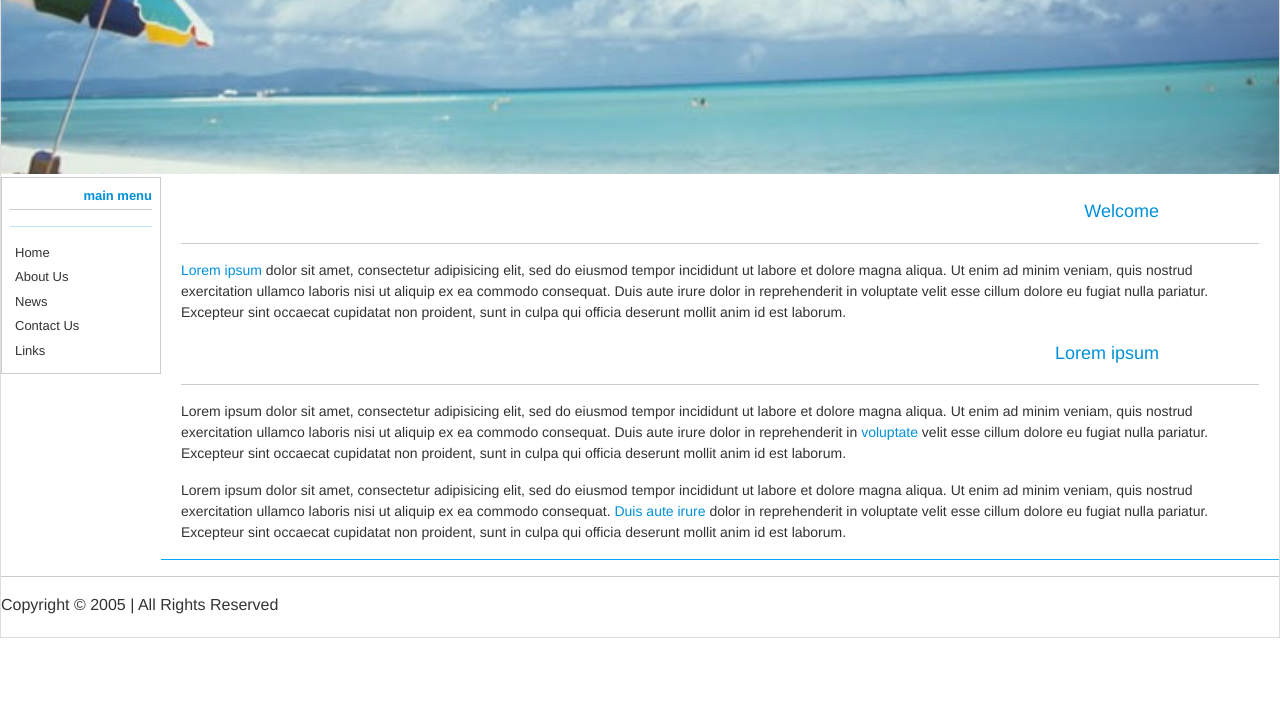
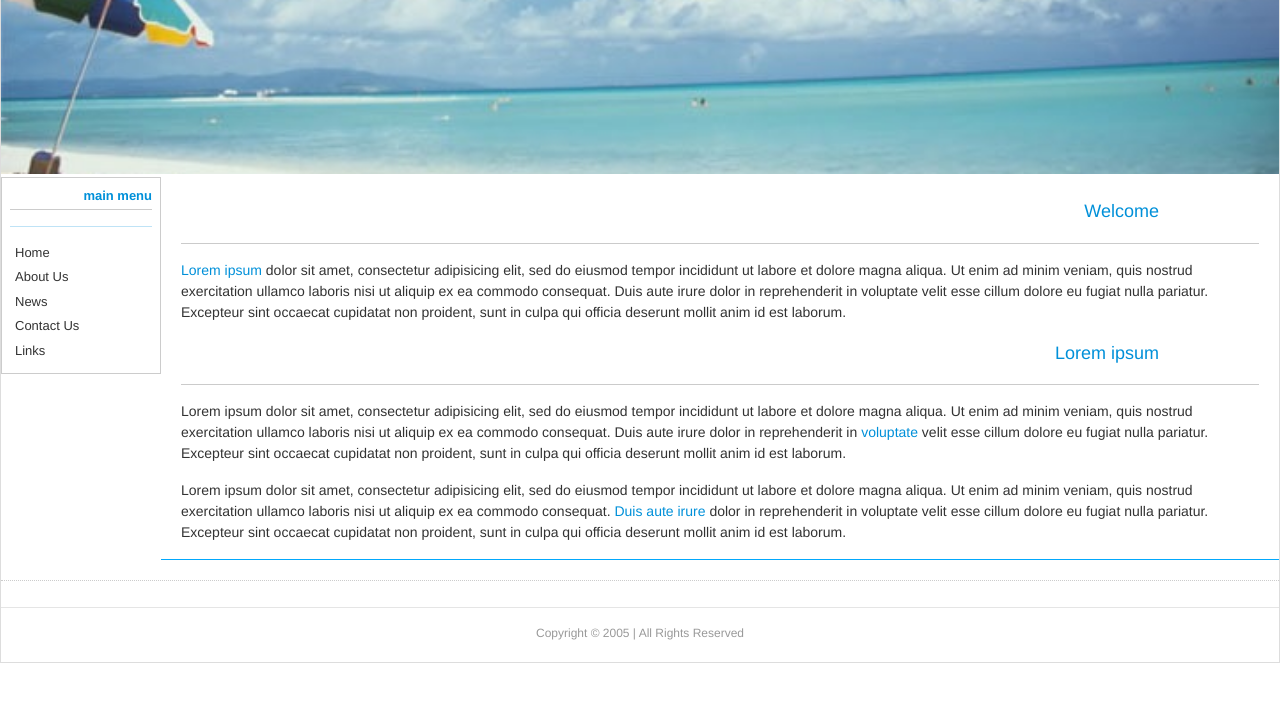
Before and after one commit to pablo-slz/css-1, a plain HTML site: page index.html in a window 1280 px wide. Shown: the part 73-774 px from the top of the page. Drawn offline with nearby package versions, Linux system fonts and the light colour scheme.

Commit message:
style footer

```diff
--- a/css.css
+++ b/css.css
@@ -104,3 +104,12 @@ body {
 #content a:hover {
     text-decoration: underline;
 }
+
+#footer {
+    text-align: center;
+    font-size: 12px;
+    color: #999;
+    border-top: 1px dotted #ccc;
+    padding-top: 10px;
+    margin-top: 20px;
+}
```
